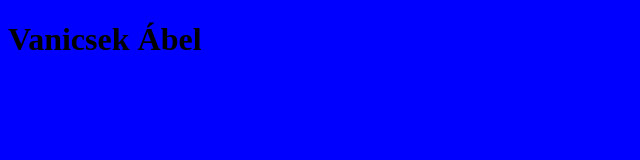
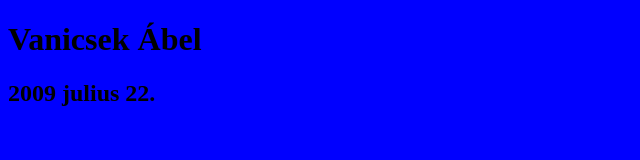
Before and after one commit to WaneeAbbe/0305, a plain HTML site: page index.html in a window 1280 px wide. Shown: the whole page, without its empty margins (0-640 px from the left). Drawn offline with Linux system fonts and the light colour scheme.

Commit message:
Születés hozzáadva

```diff
--- a/index.html
+++ b/index.html
@@ -7,5 +7,6 @@
       <link rel="stylesheet" href="index.css">
     <title>Document</title>
     <H1>Vanicsek Ábel</H1>
+    <h2>2009 julius 22.</h2>
   </head>
   <body>
```
